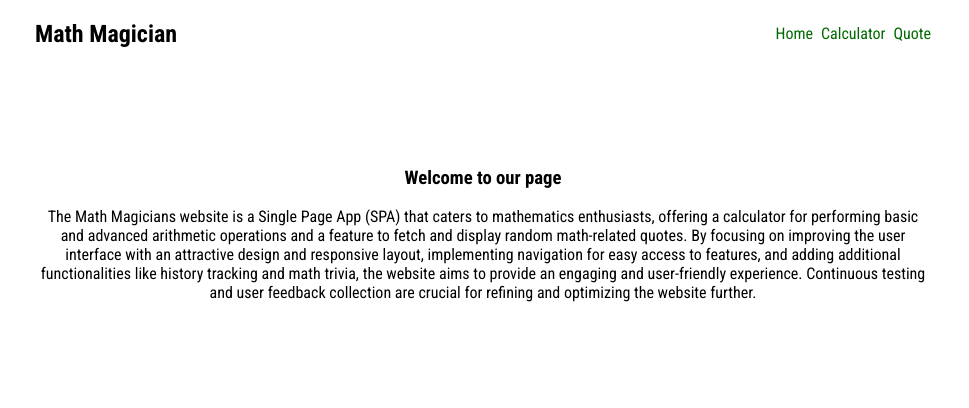
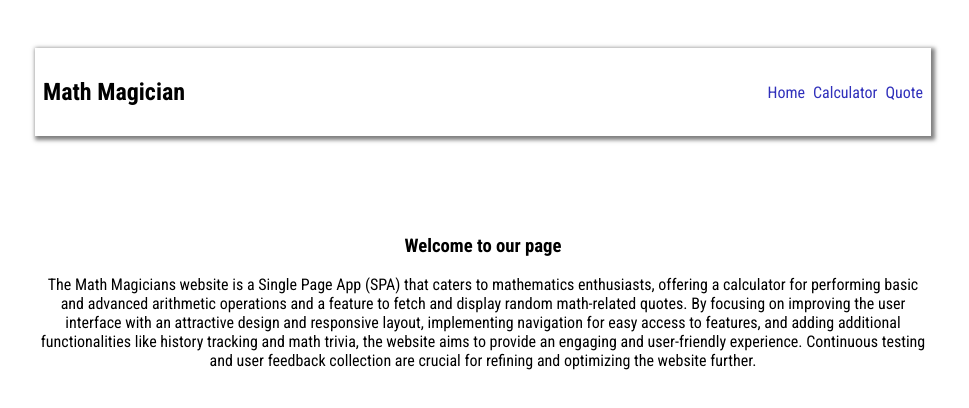
Before and after one commit to Innocent259/math-magician, a React (Create React App) app: page / in a window 1280 px wide. Shown: the top 408 px of the page, without its empty margins (157-1126 px from the left). Built offline with nearby package versions, Linux system fonts and the light colour scheme.

Commit message:
Modify app styling

```diff
--- a/src/App.css
+++ b/src/App.css
@@ -4,6 +4,7 @@
   display: flex;
   gap: 1rem;
   height: 100vh;
+  padding-top: 3rem;
 }
 
 .main {
@@ -14,6 +15,15 @@
   gap: 5rem;
 }
 
+.bg-container {
+  display: flex;
+  gap: 3rem;
+  padding-inline: 3rem;
+}
+
+.calculator-text {
+  margin-top: 0;
+}
 .container {
   display: grid;
   grid-template-columns: 3fr 1fr;
@@ -76,6 +86,9 @@ button {
   display: flex;
   justify-content: space-between;
   align-items: center;
+  height: 72px;
+  padding: 0.5rem;
+  box-shadow: 2px 2px 4px 2px rgba(0, 0, 0, 0.5);
 }
 
 .links-list {
@@ -88,10 +101,15 @@ li {
 }
 
 .link {
-  color: rgb(0, 105, 0);
+  color: rgb(48, 48, 187);
   text-decoration: none;
 }
 
 .link:hover {
   text-decoration: underline;
 }
+
+.description {
+  color: #393939;
+  font-size: large;
+}
```
